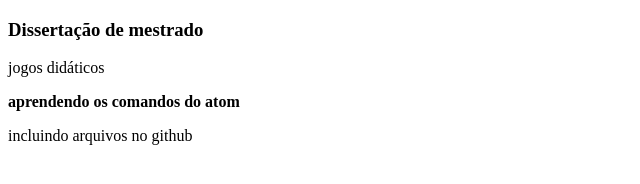
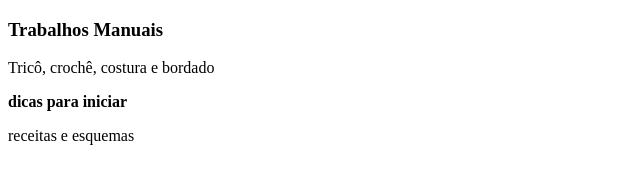
Before and after one commit to ProfMarga/formadores-2022, a plain HTML site: page index.html in a window 1280 px wide. Shown: the whole page, without its empty margins (0-640 px from the left). Drawn offline with Linux system fonts and the light colour scheme.

Commit message:
Update index.html

```diff
--- a/index.html
+++ b/index.html
@@ -5,10 +5,10 @@
     <title></title>
   </head>
   <body>
-    <h3>Dissertação de mestrado</h3>
-    <p>jogos didáticos</p>
-    <p><b>aprendendo os comandos do atom</b></p>
-    <p>incluindo arquivos no github</p>
+    <h3>Trabalhos Manuais</h3>
+    <p>Tricô, crochê, costura e bordado </p>
+    <p><b>dicas para iniciar</b></p>
+    <p>receitas e esquemas</p>
 
 
   </body>
```
